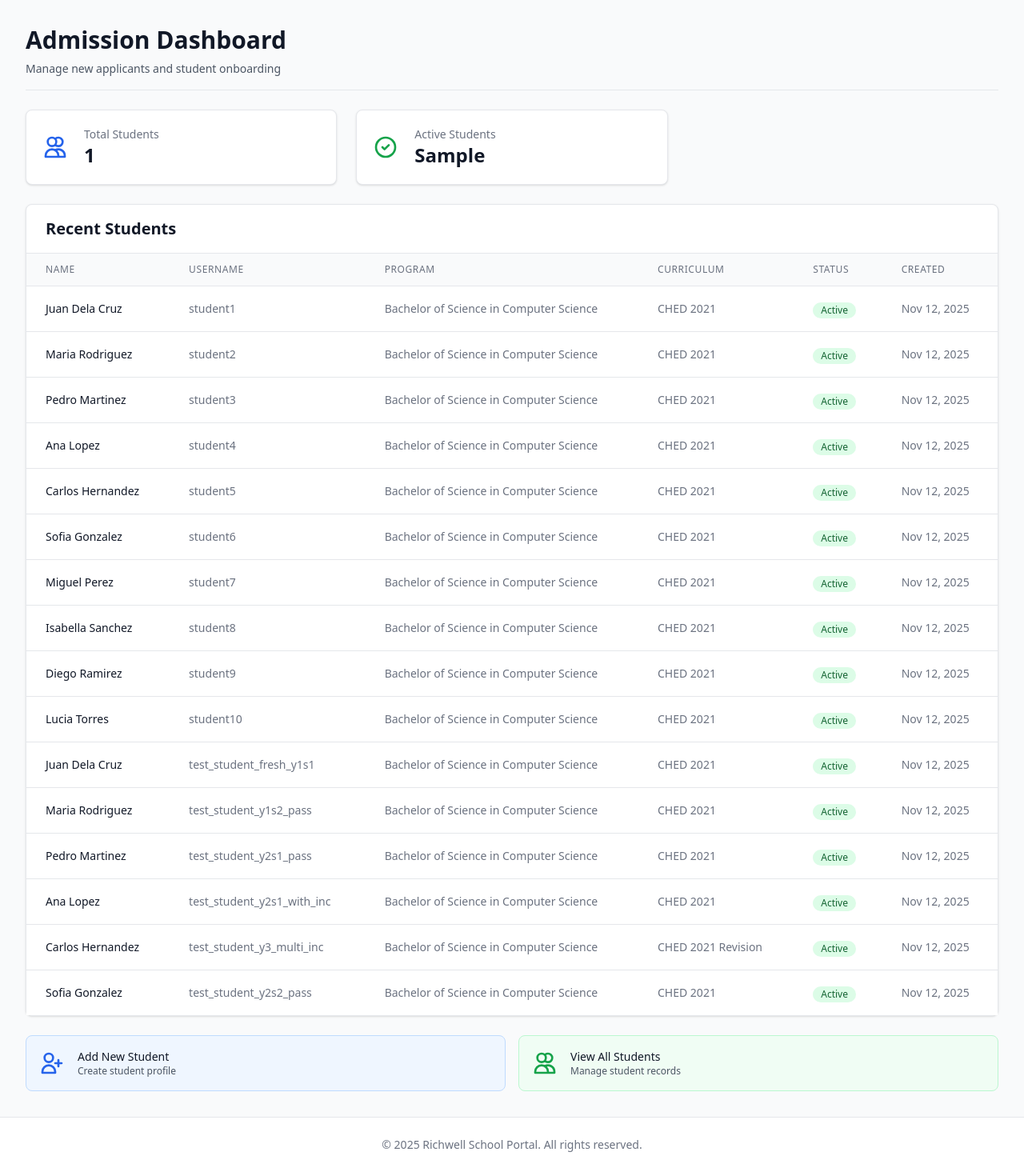
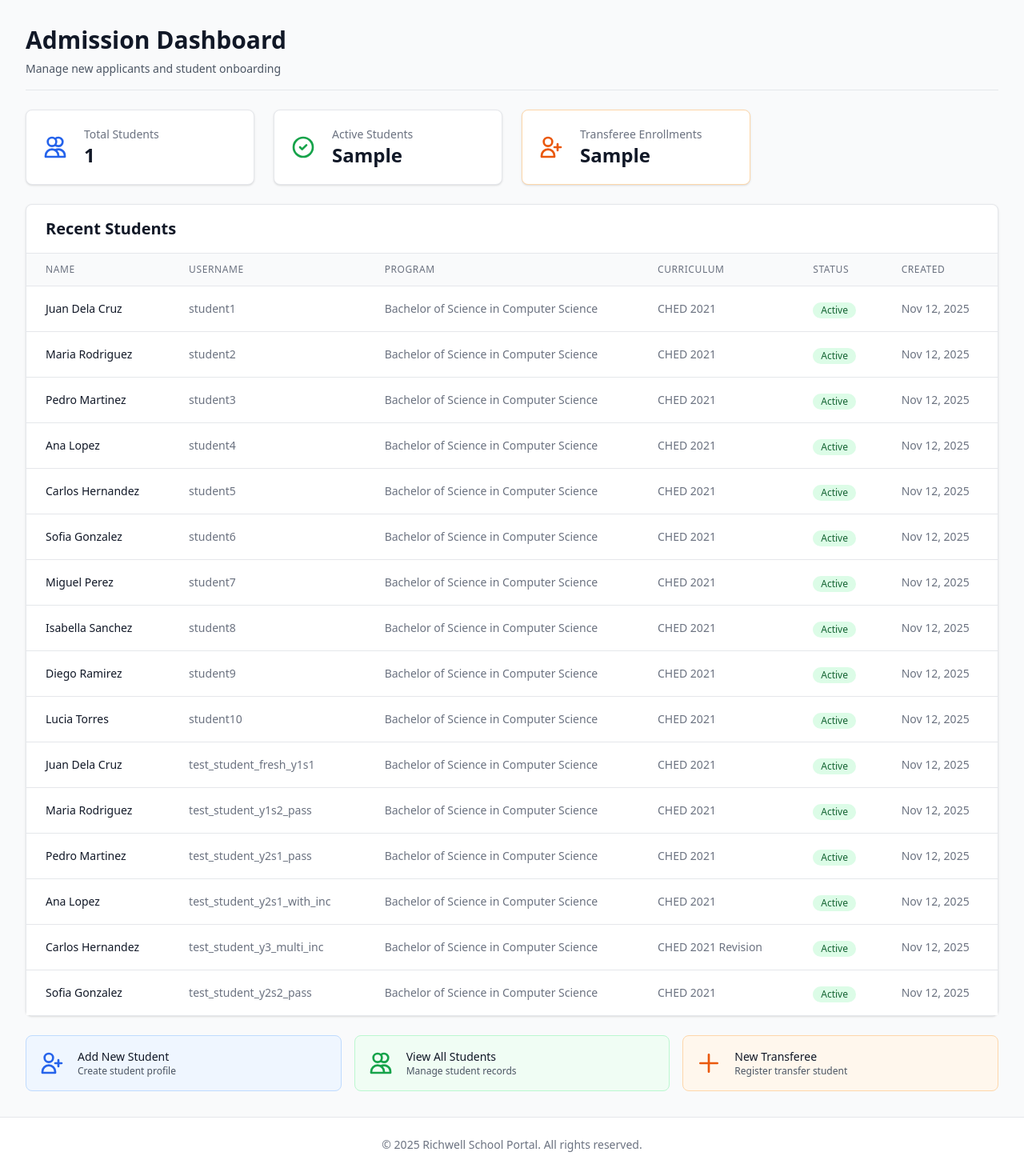
Before and after one commit to property360-2/isa-akong-alamat, a Django app: template templates/dashboards/admission_dashboard.html in a window 1280 px wide. Shown: the whole page at 80% size. Run offline with Django 5.2, Linux system fonts and the light colour scheme; data comes from the database, SQL or seed files in the repository; tables that the repository leaves empty hold one stand-in row (values such as "Sample post"); the template is opened without the code that fills it: values that come from a table or form of the project are taken from there, most other values are stand-ins (such as "Sample title", 1, 10 or a date in 2020); some libraries are stand-ins or nearby versions.

Commit message:
Integrate transferee management into admissions dashboard
Features:
- Move transferee management from registrar dashboard to admissions dashboard
- Rename 'Admissions Management' section to 'Transferee Management'
- Add transferee enrollment stat card to admission dashboard
- Simplify transferee form with better UX:
  - Rename sections to 'Previous Studies' and 'Desired Program'
  - Update labels to be more student-friendly (e.g., 'Course Change' instead of 'Same School Transfer')
  - Update button text to 'Create and Continue'
- Add 'Print Credentials on Paper' prominent button for admissions staff
- Update account details page with simpler action buttons
- Add transferee enrollment count to admission dashboard context
- Admissions staff can now directly manage transferee workflow from their dashboard

```diff
--- a/templates/dashboards/admission_dashboard.html
+++ b/templates/dashboards/admission_dashboard.html
@@ -11,7 +11,7 @@
     </div>
 
     <!-- Statistics -->
-    <div class="grid grid-cols-1 md:grid-cols-3 gap-6">
+    <div class="grid grid-cols-1 md:grid-cols-4 gap-6">
         <div class="bg-white overflow-hidden shadow rounded-lg border border-gray-200">
             <div class="p-5">
                 <div class="flex items-center">
@@ -47,6 +47,24 @@
                 </div>
             </div>
         </div>
+
+        <a href="{% url 'enrollment:transferee_list' %}" class="bg-white overflow-hidden shadow rounded-lg border border-orange-200 hover:border-orange-400 hover:shadow-md transition-all cursor-pointer">
+            <div class="p-5">
+                <div class="flex items-center">
+                    <div class="flex-shrink-0">
+                        <svg class="h-8 w-8 text-orange-600" fill="none" viewBox="0 0 24 24" stroke="currentColor">
+                            <path stroke-linecap="round" stroke-linejoin="round" stroke-width="2" d="M18 9v3m0 0v3m0-3h3m-3 0h-3m-2-5a4 4 0 11-8 0 4 4 0 018 0zM3 20a6 6 0 0112 0v1H3v-1z"/>
+                        </svg>
+                    </div>
+                    <div class="ml-5 w-0 flex-1">
+                        <dl>
+                            <dt class="text-sm font-medium text-gray-500 truncate">Transferee Enrollments</dt>
+                            <dd class="text-2xl font-semibold text-gray-900">{{ pending_transferees }}</dd>
+                        </dl>
+                    </div>
+                </div>
+            </div>
+        </a>
     </div>
 
     <!-- Recent Students -->
@@ -96,7 +114,7 @@
     </div>
 
     <!-- Quick Actions -->
-    <div class="grid grid-cols-1 md:grid-cols-2 gap-4">
+    <div class="grid grid-cols-1 md:grid-cols-3 gap-4">
         <a href="{% url 'admin:enrollment_student_add' %}" class="flex items-center p-4 bg-blue-50 rounded-lg hover:bg-blue-100 transition-colors border border-blue-200">
             <svg class="h-8 w-8 text-blue-600" fill="none" viewBox="0 0 24 24" stroke="currentColor">
                 <path stroke-linecap="round" stroke-linejoin="round" stroke-width="2" d="M18 9v3m0 0v3m0-3h3m-3 0h-3m-2-5a4 4 0 11-8 0 4 4 0 018 0zM3 20a6 6 0 0112 0v1H3v-1z"/>
@@ -116,6 +134,16 @@
                 <div class="text-xs text-gray-600">Manage student records</div>
             </div>
         </a>
+
+        <a href="{% url 'enrollment:transferee_create' %}" class="flex items-center p-4 bg-orange-50 rounded-lg hover:bg-orange-100 transition-colors border border-orange-200">
+            <svg class="h-8 w-8 text-orange-600" fill="none" viewBox="0 0 24 24" stroke="currentColor">
+                <path stroke-linecap="round" stroke-linejoin="round" stroke-width="2" d="M12 4v16m8-8H4"/>
+            </svg>
+            <div class="ml-4">
+                <div class="text-sm font-medium text-gray-900">New Transferee</div>
+                <div class="text-xs text-gray-600">Register transfer student</div>
+            </div>
+        </a>
     </div>
 </div>
 {% endblock %}
```
Also changed, not shown: templates/transferee/transferee_account_details.html (+3 -10 lines), templates/transferee/transferee_form.html (+11 -11 lines), users/views.py (+8 -2 lines).
